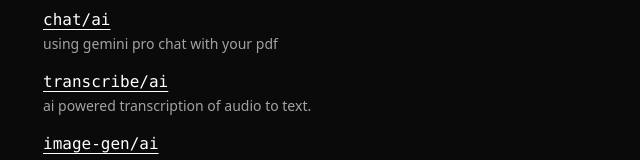
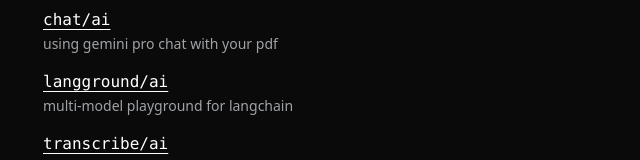
Before and after one commit to ajaykrupalk/Portfolios, a Nuxt app: page / in a window 1280 px wide. Shown: the part 169-329 px from the top of the page, without its empty margins (317-957 px from the left). Built offline with nearby package versions, Linux system fonts and the light colour scheme; no server answers.

Commit message:
added project

```diff
--- a/components/playground.vue
+++ b/components/playground.vue
@@ -7,6 +7,12 @@
             <a href="https://chat-in-js.vercel.app/" class="space-y-0.5" target="_blank">
                 <h4 class="text-base font-medium underline underline-offset-4 decoration-1 font-mono">chat/ai</h4>
                 <p class="text-sm text-gray-300/75">using gemini pro chat with your pdf</p>
+            </a>
+        </div>
+        <div>
+            <a href="https://langground.vercel.app/" class="space-y-0.5" target="_blank">
+                <h4 class="text-base font-medium underline underline-offset-4 decoration-1 font-mono">langground/ai</h4>
+                <p class="text-sm text-gray-300/75">multi-model playground for langchain</p>
             </a>
         </div>
         <div>
```
